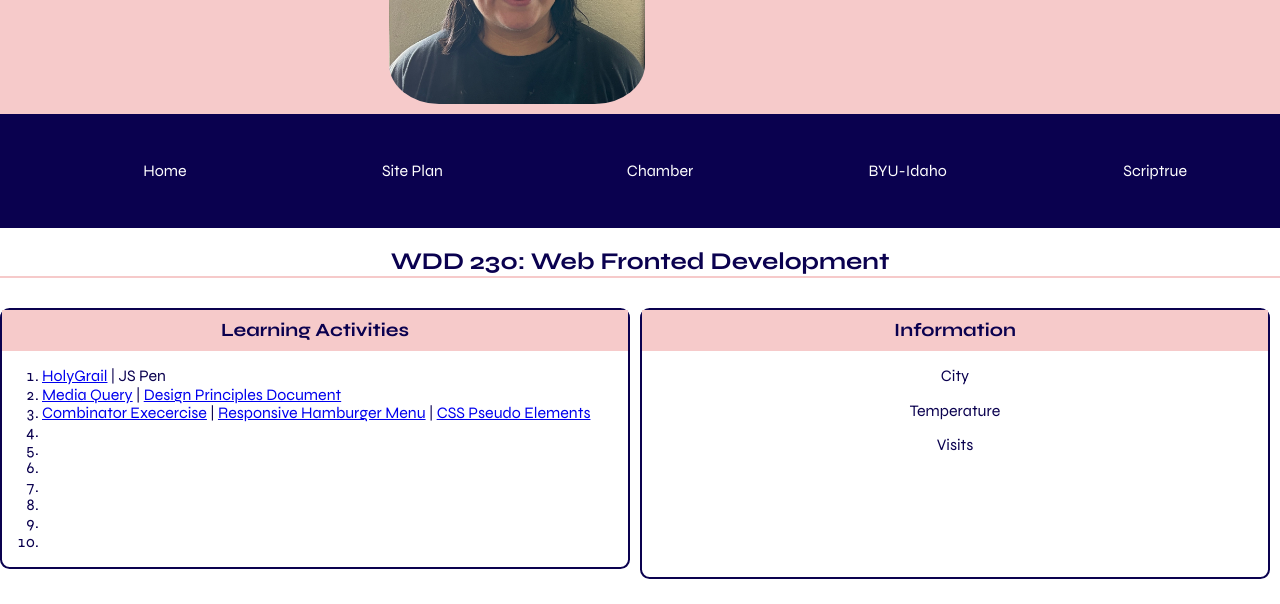
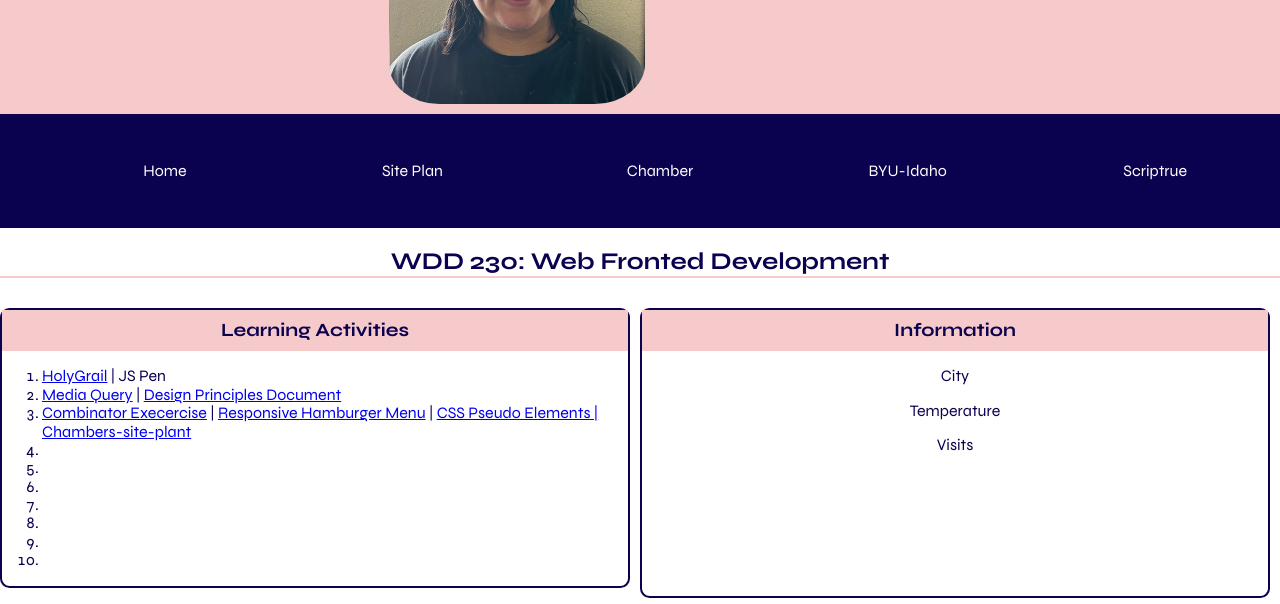
Before and after one commit to MarisabelTrejo/wdd230, a plain HTML site: page index.html in a window 1280 px wide. Shown: the part 196-800 px from the top of the page. Drawn offline with Linux system fonts and the light colour scheme.

Commit message:
Added to index html

```diff
--- a/index.html
+++ b/index.html
@@ -55,7 +55,8 @@
                         Principles Document</a></li>
                 <li><a href="images/combinators-exercise.png">Combinator Execercise</a> | <a
                         href="https://codepen.io/Marisabel-Trejo/pen/QWRLREj">Responsive Hamburger Menu</a> |
-                    <a href="https://codepen.io/Marisabel-Trejo/pen/wvbwZEN">CSS Pseudo Elements</a>
+                    <a href="https://codepen.io/Marisabel-Trejo/pen/wvbwZEN">CSS Pseudo Elements |</a>
+                    <a href="chambers-site-plant.html">Chambers-site-plant</a>
                 </li>
                 <li><a></a></li>
                 <li><a></a></li>
```
